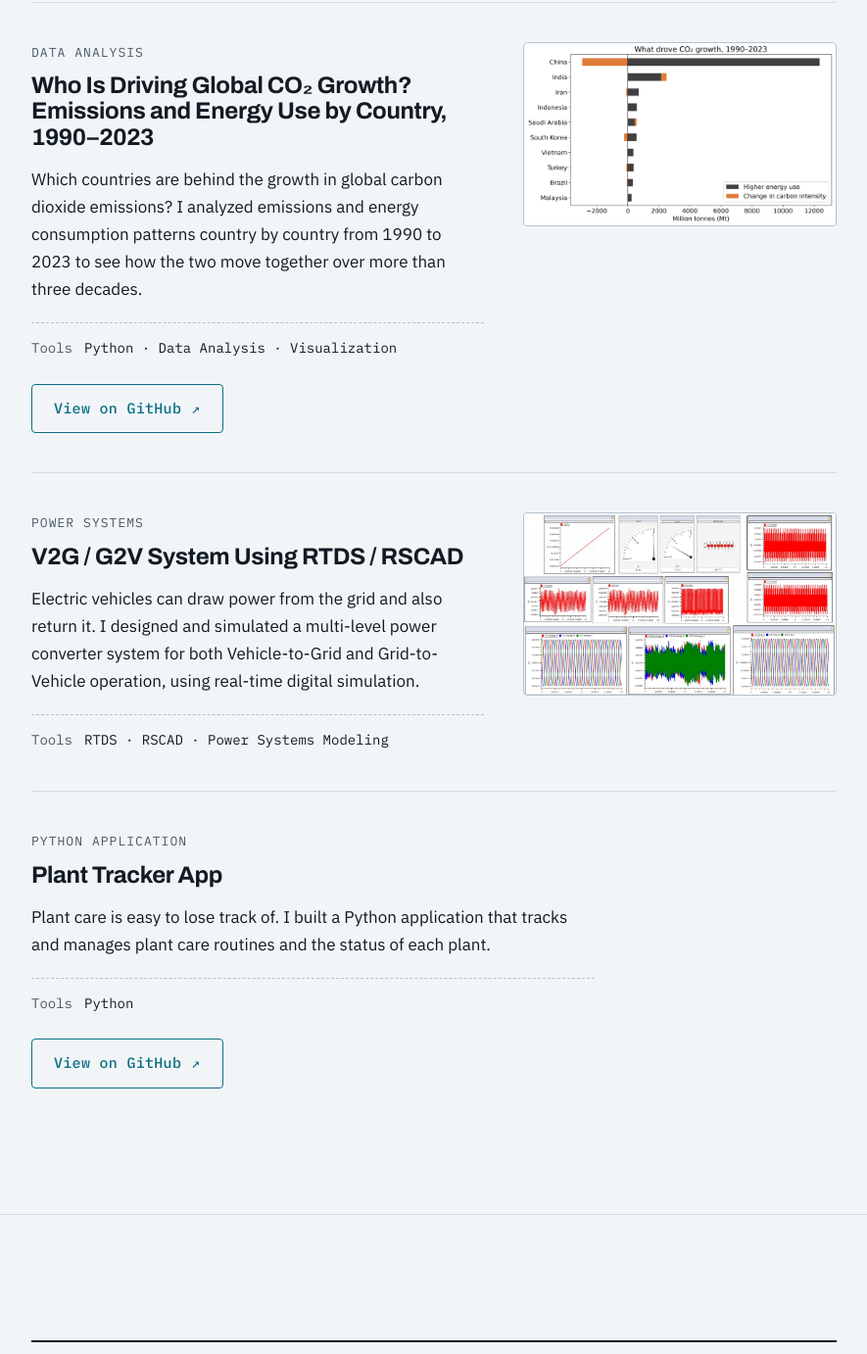
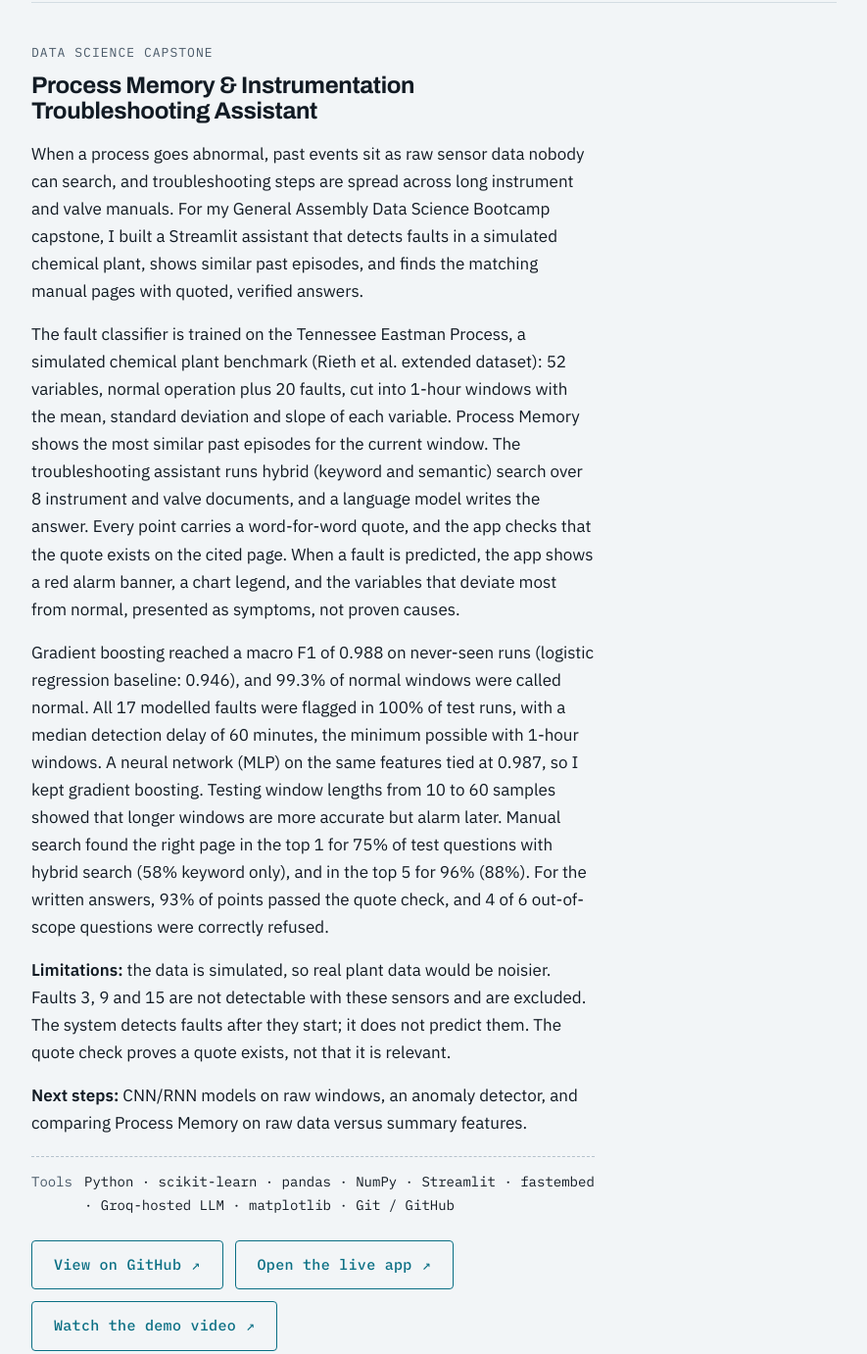
Before and after one commit to Ayman-Saleh-ED/Ayman-Saleh-ED.github.io, a plain HTML site: page index.html in a window 1280 px wide. Shown: the part 3452-4834 px from the top of the page at 98% size, without its empty margins (358-1243 px from the left). Drawn offline with Linux system fonts and the light colour scheme.

Commit message:
updated with capstone

```diff
--- a/index.html
+++ b/index.html
@@ -453,7 +453,7 @@
   }
   .tools dt { color: var(--muted); }
   .tools dd { color: var(--text); }
-  .proj-actions { margin-top: 24px; }
+  .proj-actions { margin-top: 24px; display: flex; flex-wrap: wrap; gap: 12px; }
 
   .proj-row {
     display: grid; grid-template-columns: 1fr; gap: 20px;
@@ -759,6 +759,24 @@
             <dl class="tools"><dt>Tools</dt><dd>MATLAB / Simulink · Process Modeling</dd><dt>Figure</dt><dd>U.S. NRC</dd></dl>
             <div class="proj-actions">
               <a class="btn btn-ghost" href="https://www.sciencedirect.com/science/article/pii/S2949821X26000876" target="_blank" rel="noopener noreferrer">Read the paper on ScienceDirect <span class="arrow" aria-hidden="true">&#8599;</span><span class="visually-hidden">(opens in a new tab)</span></a>
+            </div>
+          </div>
+        </article>
+
+        <article class="proj-row text-only" aria-labelledby="p-capstone">
+          <div class="proj-body">
+            <p class="eyebrow">Data science capstone</p>
+            <h3 id="p-capstone">Process Memory &amp; Instrumentation Troubleshooting Assistant</h3>
+            <p class="proj-desc">When a process goes abnormal, past events sit as raw sensor data nobody can search, and troubleshooting steps are spread across long instrument and valve manuals. For my General Assembly Data Science Bootcamp capstone, I built a Streamlit assistant that detects faults in a simulated chemical plant, shows similar past episodes, and finds the matching manual pages with quoted, verified answers.</p>
+            <p class="proj-desc">The fault classifier is trained on the Tennessee Eastman Process, a simulated chemical plant benchmark (Rieth et al. extended dataset): 52 variables, normal operation plus 20 faults, cut into 1-hour windows with the mean, standard deviation and slope of each variable. Process Memory shows the most similar past episodes for the current window. The troubleshooting assistant runs hybrid (keyword and semantic) search over 8 instrument and valve documents, and a language model writes the answer. Every point carries a word-for-word quote, and the app checks that the quote exists on the cited page. When a fault is predicted, the app shows a red alarm banner, a chart legend, and the variables that deviate most from normal, presented as symptoms, not proven causes.</p>
+            <p class="proj-desc">Gradient boosting reached a macro F1 of 0.988 on never-seen runs (logistic regression baseline: 0.946), and 99.3% of normal windows were called normal. All 17 modelled faults were flagged in 100% of test runs, with a median detection delay of 60 minutes, the minimum possible with 1-hour windows. A neural network (MLP) on the same features tied at 0.987, so I kept gradient boosting. Testing window lengths from 10 to 60 samples showed that longer windows are more accurate but alarm later. Manual search found the right page in the top 1 for 75% of test questions with hybrid search (58% keyword only), and in the top 5 for 96% (88%). For the written answers, 93% of points passed the quote check, and 4 of 6 out-of-scope questions were correctly refused.</p>
+            <p class="proj-desc"><strong>Limitations:</strong> the data is simulated, so real plant data would be noisier. Faults 3, 9 and 15 are not detectable with these sensors and are excluded. The system detects faults after they start; it does not predict them. The quote check proves a quote exists, not that it is relevant.</p>
+            <p class="proj-desc"><strong>Next steps:</strong> CNN/RNN models on raw windows, an anomaly detector, and comparing Process Memory on raw data versus summary features.</p>
+            <dl class="tools"><dt>Tools</dt><dd>Python · scikit-learn · pandas · NumPy · Streamlit · fastembed · Groq-hosted LLM · matplotlib · Git / GitHub</dd></dl>
+            <div class="proj-actions">
+              <a class="btn btn-ghost" href="https://github.com/Ayman-Saleh-ED/process_memory_assistant" target="_blank" rel="noopener noreferrer">View on GitHub <span class="arrow" aria-hidden="true">&#8599;</span><span class="visually-hidden">(opens in a new tab)</span></a>
+              <a class="btn btn-ghost" href="https://process-memory-assistant-pt.streamlit.app/" target="_blank" rel="noopener noreferrer">Open the live app <span class="arrow" aria-hidden="true">&#8599;</span><span class="visually-hidden">(opens in a new tab)</span></a>
+              <a class="btn btn-ghost" href="https://youtu.be/HCLL2lhnrFQ" target="_blank" rel="noopener noreferrer">Watch the demo video <span class="arrow" aria-hidden="true">&#8599;</span><span class="visually-hidden">(opens in a new tab)</span></a>
             </div>
           </div>
         </article>
```
